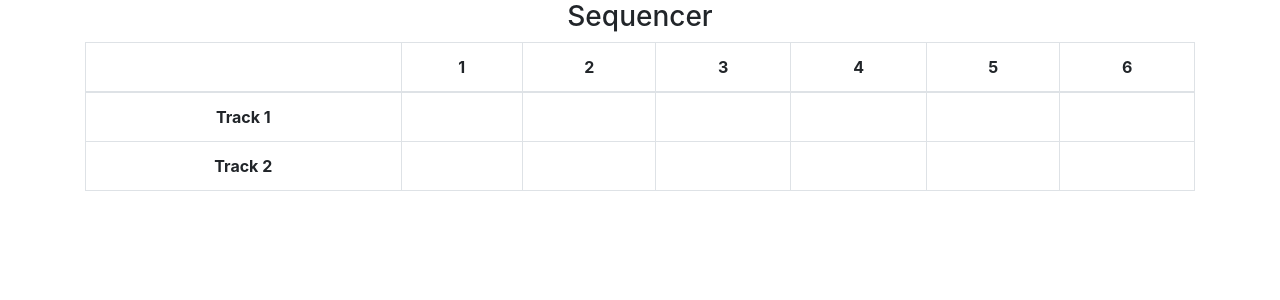
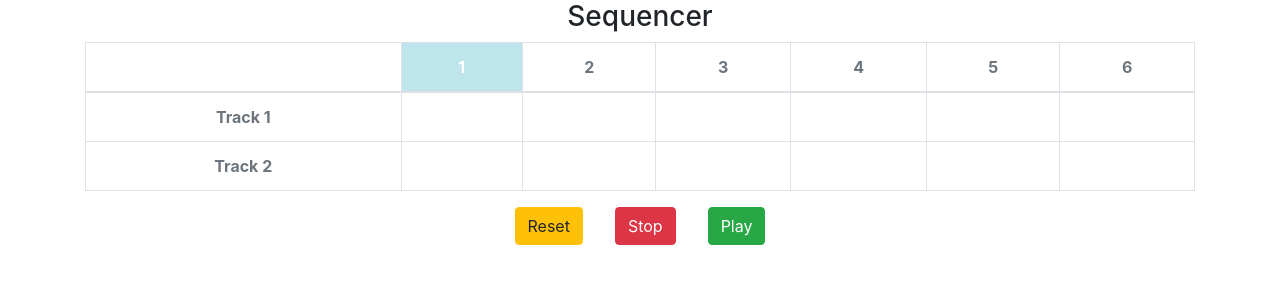
Before and after one commit to osquibb/sequencer-app, a React (Create React App) app: page / in a window 1280 px wide. Shown: the top 300 px of the page. Built offline with nearby package versions, Linux system fonts and the light colour scheme.

Commit message:
added step (de)selector to sequencer

```diff
--- a/src/App.js
+++ b/src/App.js
@@ -7,7 +7,7 @@ class App extends Component {
   render() {
     return (
       <Container>
-        <Sequencer tracks='2' steps='6' />
+        <Sequencer tracks='2' steps='6' bpm='120' />
       </Container>
     );
   }
--- a/src/components/Sequencer.js
+++ b/src/components/Sequencer.js
@@ -1,13 +1,14 @@
 import React, { Component, Fragment } from 'react';
-import { Container, Table, Row } from 'reactstrap';
+import { Container, Table, Row, Button } from 'reactstrap';
 
-function SequencerRow({track, steps, isHeader=false}) {
+function SequencerRow({activeStep, stepsWithSounds, addSound, track, steps, isHeader=false}) {
   const sequencerRow = [];
-  let step = 1
+  let step = 0
   if(isHeader) {
     sequencerRow.push(<th key='header-none'></th>);
-    while(step <= steps) {
-      sequencerRow.push(<th key={'header-' + step}>{step}</th>);
+    while(step < steps) {
+      sequencerRow.push(<th key={'header-' + step+1}
+                            className={step === activeStep ? 'table-info text-white' : null}>{step+1}</th>);
       step++;
     }
     return (
@@ -16,8 +17,12 @@ function SequencerRow({track, steps, isHeader=false}) {
       </tr>
     );
   } else {
-    while(step <= steps) {
-      sequencerRow.push(<td key={track+'-'+step} id={track+'-'+step}></td>);
+    while(step < steps) {
+      sequencerRow.push(<td key={track+'-'+step}
+                            onClick={addSound}
+                            id={track+'-'+step}
+                            style={{'cursor': 'pointer'}}
+                            className={stepsWithSounds[step] !== null ? 'table-warning' : null}></td>);
       step++;
     }
     return(
@@ -34,8 +39,12 @@ function SequencerTrackRows(props) {
   let track = 1;
   while(track <= props.tracks) {
     sequencerTrackRows
-    .push(<SequencerRow track={track}
-                              steps={props.steps}/>)
+    .push(<SequencerRow key={track}
+                        activeStep={props.activeStep}
+                        stepsWithSounds={props.stepsWithSounds[track-1]}
+                        addSound={props.addSound}
+                        track={track}
+                        steps={props.steps}/>)
     track++
   }
   return sequencerTrackRows;
@@ -45,21 +54,76 @@ class Sequencer extends Component {
 
   constructor(props) {
     super(props);
-    this.state = {};
+    this.state = {
+      activeStep: 0,
+      stepsWithSounds: new Array(parseInt(props.tracks))
+                       .fill(new Array(parseInt(props.steps))
+                       .fill(null))
+    };
+    this.stopSequencer = this.stopSequencer.bind(this);
+    this.resetSequencer = this.resetSequencer.bind(this);
+    this.addSound = this.addSound.bind(this);
   }
+
+  playSequencer(bpm) {
+    const ms = 60000 / bpm;
+    this.activeStepID = setInterval(
+      () => this.setState(state =>
+            ({activeStep: (state.activeStep + 1)
+            % this.props.steps})),
+      ms
+    );
+  }
+
+stopSequencer() {
+  clearInterval(this.activeStepID);
+}
+
+resetSequencer() {
+  clearInterval(this.activeStepID);
+  this.setState({activeStep: 0});
+}
+
+addSound(event) {
+const track = parseInt(event.target.id.split('-')[0]);
+const step = parseInt(event.target.id.split('-')[1]);
+const updatedStepsWithSounds = this.state.stepsWithSounds
+                             .map(track => [...track]);
+if(updatedStepsWithSounds[track-1][step] === null) {
+  updatedStepsWithSounds[track-1][step] = 'x';
+} else {
+  updatedStepsWithSounds[track-1][step] = null;
+}
+this.setState({stepsWithSounds: updatedStepsWithSounds});
+}
+
+componentWillUnmount() {
+  clearInterval(this.activeStepID);
+}
 
   render() {
     return(
       <Fragment>
         <h3 className="text-center">Sequencer</h3>
-        <Table bordered className="mt-2">
+        <Table bordered className="mt-2 text-muted">
           <thead>
-            <SequencerRow steps={this.props.steps} isHeader={true}/>
+            <SequencerRow activeStep={this.state.activeStep}
+                          steps={this.props.steps}
+                          isHeader={true}/>
           </thead>
           <tbody>
-            <SequencerTrackRows tracks={this.props.tracks} steps={this.props.steps} />
+            <SequencerTrackRows activeStep={this.state.activeStep}
+                                stepsWithSounds={this.state.stepsWithSounds}
+                                addSound={this.addSound}
+                                tracks={this.props.tracks}
+                                steps={this.props.steps} />
           </tbody>
         </Table>
+        <div className="text-center">
+          <Button color="warning" className="mr-3" onClick={this.resetSequencer}>Reset</Button>
+          <Button color="danger" className="ml-3 mr-3" onClick={this.stopSequencer}>Stop</Button>
+          <Button color="success" className="ml-3" onClick={() => this.playSequencer(this.props.bpm)}>Play</Button>
+        </div>
       </Fragment>
     );
   }
```
